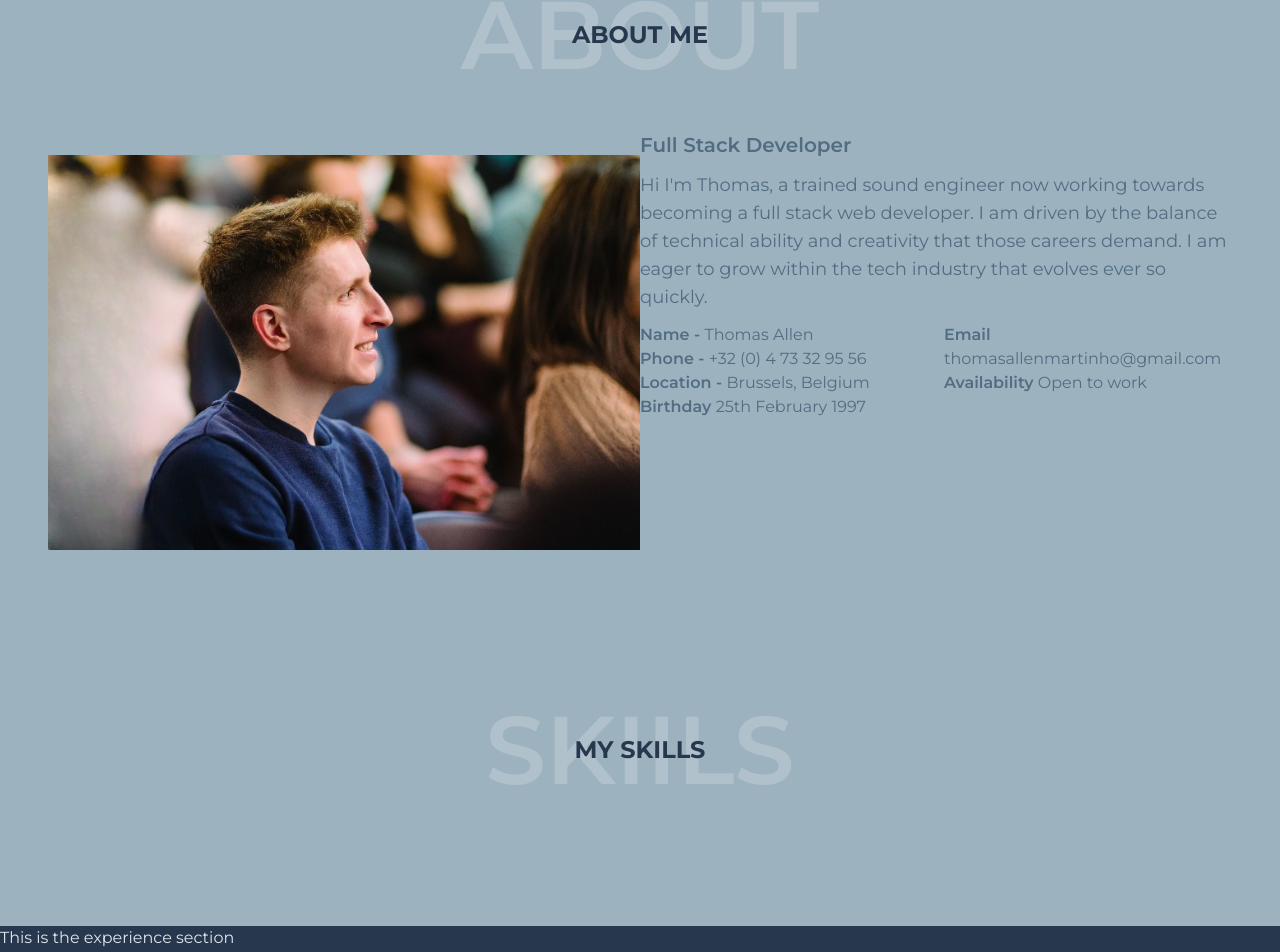
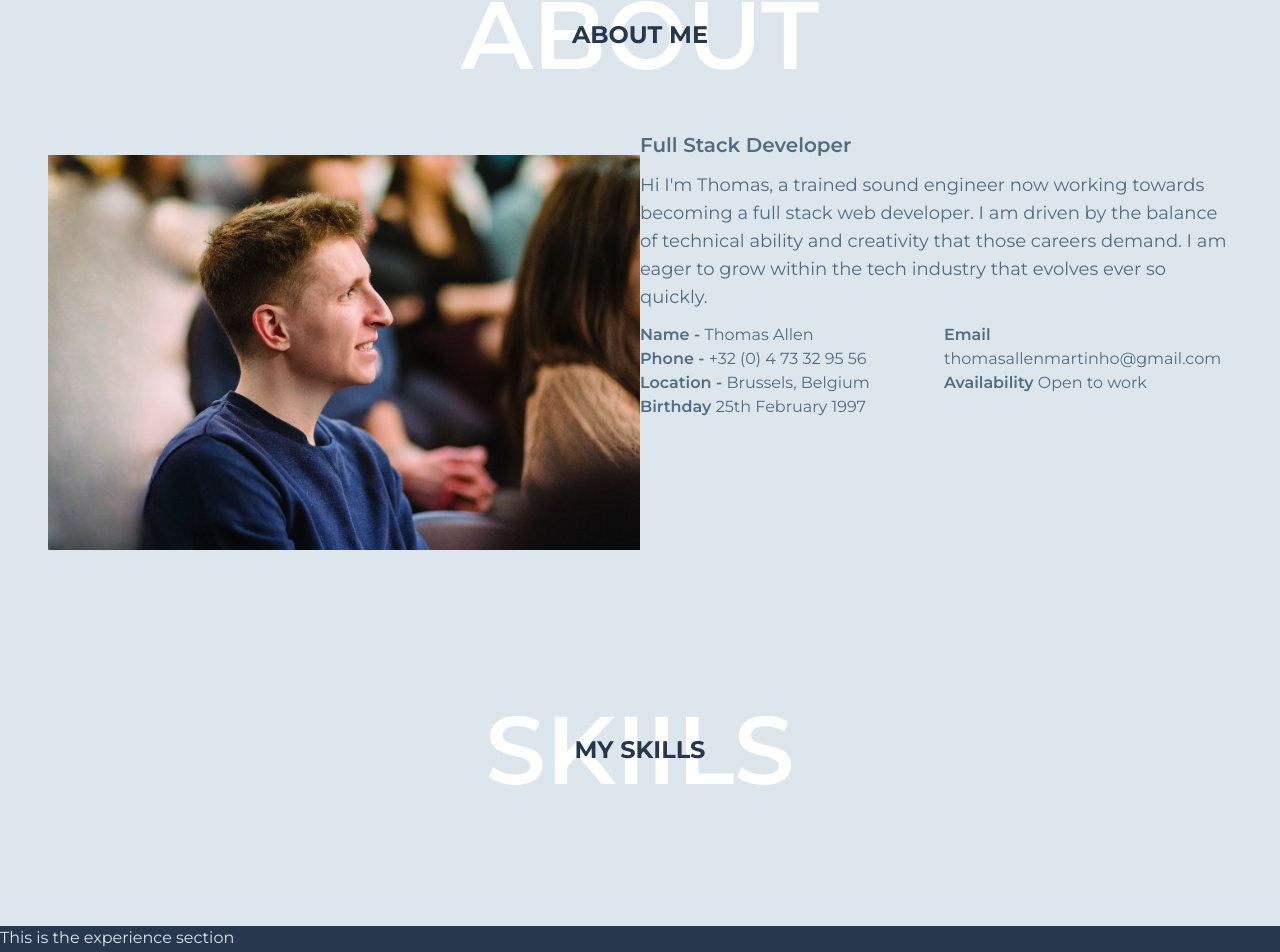
Before and after one commit to Thms25/my-first-portfolio, a Next.js app: page / in a window 1280 px wide. Shown: the part 951-1903 px from the top of the page. Built offline with nearby package versions, Linux system fonts and the light colour scheme.

Commit message:
fixed quick color thingy

```diff
--- a/components/About.jsx
+++ b/components/About.jsx
@@ -3,9 +3,9 @@ import Image from 'next/image';
 
 const About = () => {
   return (
-    <section className='bg-secondary p-12'>
+    <section className='bg-light p-12'>
       <div className='text-center m-auto grid place-items-center relative mb-12'>
-        <h1 className='uppercase text-8xl text-white opacity-20 font-semibold'>About</h1>
+        <h1 className='uppercase text-8xl text-white font-semibold'>About</h1>
         <h2 className='absolute text-dark font-bold text-2xl uppercase'>About me</h2>
       </div>
       <div className='text-primary lg:flex'>
--- a/components/Skills.jsx
+++ b/components/Skills.jsx
@@ -2,9 +2,9 @@ import React from 'react';
 
 const Skills = () => {
   return (
-    <section className='bg-secondary p-20'>
+    <section className='bg-light p-20'>
       <div className='text-center m-auto grid place-items-center relative mb-12'>
-        <h1 className='uppercase text-8xl text-white opacity-20 font-semibold'>Skiils</h1>
+        <h1 className='uppercase text-8xl text-white font-semibold'>Skiils</h1>
         <h2 className='absolute text-dark font-bold text-2xl uppercase'>My Skills</h2>
       </div>
     </section>
```
